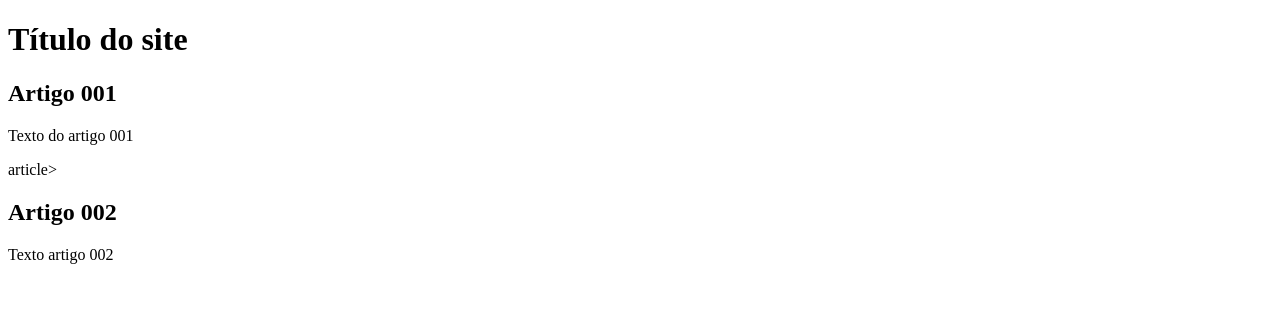
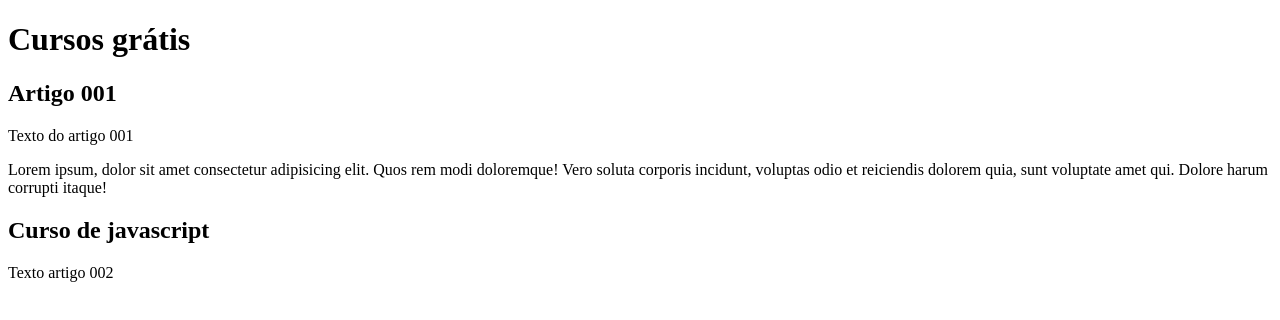
Before and after one commit to diogocoding/projeto-site, a plain HTML site: page index.html in a window 1280 px wide. Drawn offline with Linux system fonts and the light colour scheme.

Commit message:
comecei a escrever o conteúdo na "conteúdo"

```diff
--- a/index.html
+++ b/index.html
@@ -8,15 +8,17 @@
 <body>
     <main>
         <header>
-            <h1>Título do site</h1>
+            <h1>Cursos grátis</h1>
         </header>
         <article>
             <h2>Artigo 001</h2>
             <p>Texto do artigo 001</p>
-        </main>article>
+        </main>Lorem ipsum, dolor sit amet consectetur adipisicing elit. Quos rem modi doloremque! Vero soluta corporis incidunt, voluptas odio et reiciendis dolorem quia,
+        sunt voluptate amet qui.
+        Dolore harum corrupti itaque!
 
         <article>
-            <h2>Artigo 002</h2>
+            <h2>Curso de javascript</h2>
             <p>Texto artigo 002</p>
         </article>
     </main>
```
